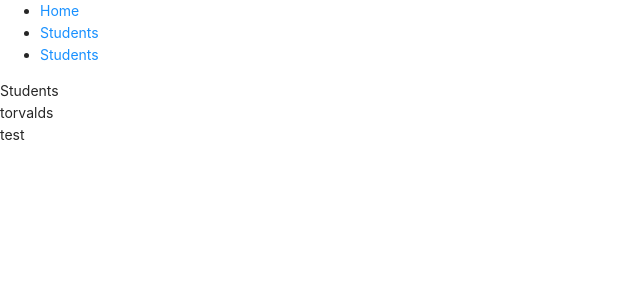
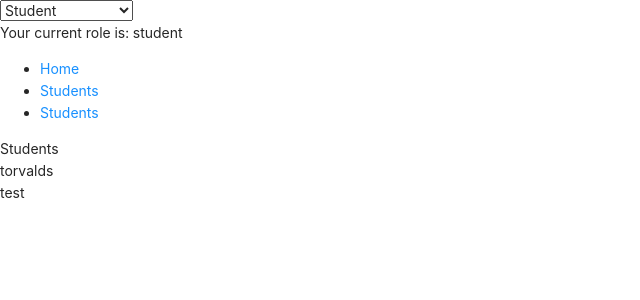
Before and after one commit to lp-msarchitect/x-check-app, a React (Create React App) app: page /users in a window 1280 px wide. Shown: the top 300 px of the page, without its empty margins (0-640 px from the left). Built offline with nearby package versions, Linux system fonts and the light colour scheme; data requests are answered from the project's data file.

Commit message:
feat: add role picker for testing purposes

```diff
--- a/src/components/App/App.tsx
+++ b/src/components/App/App.tsx
@@ -1,11 +1,30 @@
-import React from 'react';
+import React, { useState } from 'react';
 import { BrowserRouter as Router, Switch, Route, Link } from 'react-router-dom';
 import Students from '../Students/Students';
 import Home from '../Home/Home';
 import './App.css';
+import { UserRole } from '../../models/data-models';
 
 const App = (): JSX.Element => {
+  const [role, setRole] = useState<UserRole>('student');
+
+  const handleRoleChange = (
+    event: React.FormEvent<HTMLSelectElement>
+  ): void => {
+    setRole(event.currentTarget.value as UserRole);
+  };
+
   return (
+    <div>
+      <div>
+        <select value={role} onChange={handleRoleChange}>
+          <option value="author">Author</option>
+          <option value="student">Student</option>
+          <option value="supervisor">Supervisor</option>
+          <option value="coursemanager">Course Manager</option>
+        </select>
+      </div>
+      <p>Your current role is: {role}</p>
       <Router>
         <div>
           <nav>
@@ -37,6 +56,7 @@ const App = (): JSX.Element => {
           </Switch>
         </div>
       </Router>
+    </div>
   );
 };
 
```
Also changed, not shown: src/models/data-models.ts (+2 -7 lines). Lines whose indentation alone changed are shown as unchanged.
